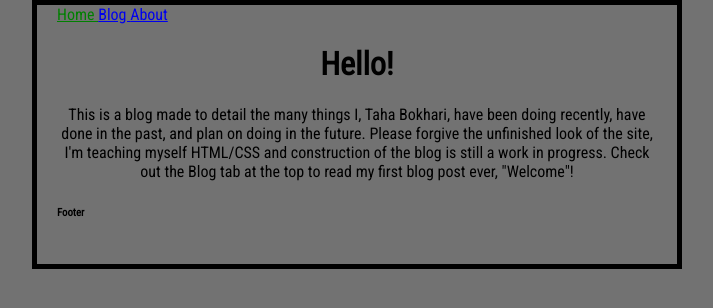
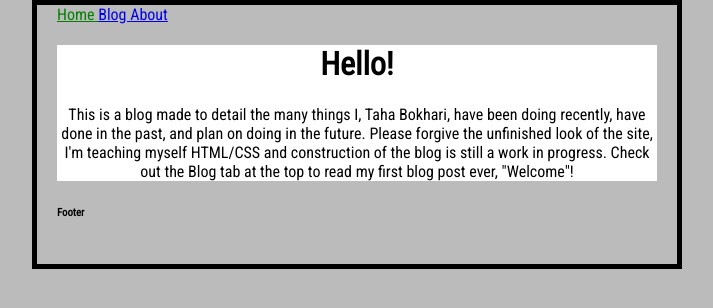
Before and after one commit to boktah/boktah.github.io, a Jekyll site: the page built from index.html, in a window 1280 px wide. Shown: the top 308 px of the page, without its empty margins (283-996 px from the left). Built offline with Jekyll 4.4.1, drawn with Linux system fonts in a browser that asks for light colours.

Commit message:
test color adjustments

```diff
--- a/_sass/main.scss
+++ b/_sass/main.scss
@@ -6,7 +6,7 @@ html {
 body {
   width: 600px;
   margin: 0 auto;
-  background-color: #727272;
+  background-color: #bbbbbb;
   padding: 0 20px 20px 20px;
   border: 5px solid black;
 }
@@ -17,4 +17,5 @@ body {
 
 .content {
     text-align: center;
+    background-color: #ffffff;
 }
```
